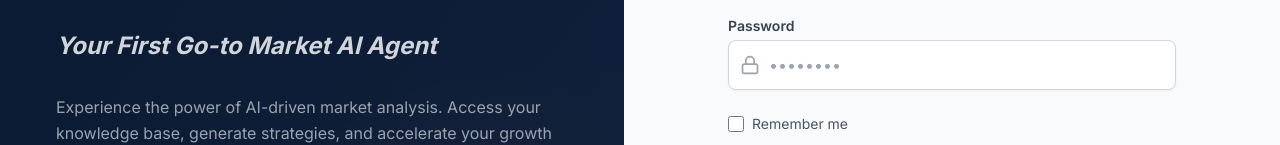
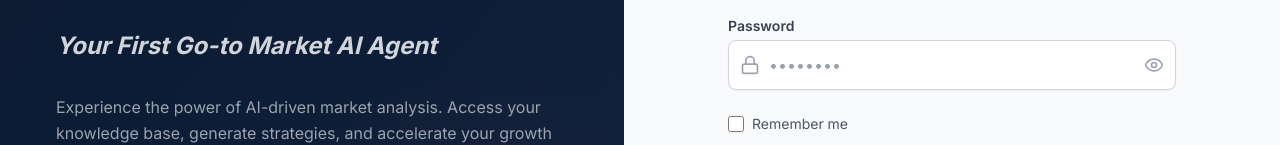
Before and after one commit to SyedAyan15/Zutomate-GTM-Rag, a Next.js app in the folder frontend/: page /login in a window 1280 px wide. Shown: the part 359-504 px from the top of the page. Built offline with nearby package versions, Linux system fonts and the light colour scheme; no server answers.

Commit message:
UI: Add password visibility toggle to Login and Signup pages

```diff
--- a/frontend/components/Auth/LoginForm.tsx
+++ b/frontend/components/Auth/LoginForm.tsx
@@ -3,11 +3,12 @@
 import { useState, useEffect } from 'react'
 import { createClient } from '@/lib/supabase/client'
 import { useRouter } from 'next/navigation'
-import { Mail, Lock, AlertCircle, Loader2 } from 'lucide-react'
+import { Mail, Lock, AlertCircle, Loader2, Eye, EyeOff } from 'lucide-react'
 
 export default function LoginForm() {
   const [email, setEmail] = useState('')
   const [password, setPassword] = useState('')
+  const [showPassword, setShowPassword] = useState(false)
   const [loading, setLoading] = useState(false)
   const [error, setError] = useState<string | null>(null)
   const [mounted, setMounted] = useState(false)
@@ -160,13 +161,24 @@
                   </div>
                   <input
                     id="password"
-                    type="password"
+                    type={showPassword ? "text" : "password"}
                     required
                     placeholder="••••••••"
                     value={password}
                     onChange={(e) => setPassword(e.target.value)}
-                    className="block w-full pl-10 pr-3 py-3 border border-gray-300 rounded-lg focus:ring-2 focus:ring-orange-500 focus:border-orange-500 transition-colors bg-white text-gray-900 placeholder-gray-400 shadow-sm"
+                    className="block w-full pl-10 pr-10 py-3 border border-gray-300 rounded-lg focus:ring-2 focus:ring-orange-500 focus:border-orange-500 transition-colors bg-white text-gray-900 placeholder-gray-400 shadow-sm"
                   />
+                  <button
+                    type="button"
+                    onClick={() => setShowPassword(!showPassword)}
+                    className="absolute inset-y-0 right-0 pr-3 flex items-center text-gray-400 hover:text-gray-600 focus:outline-none"
+                  >
+                    {showPassword ? (
+                      <EyeOff className="h-5 w-5" />
+                    ) : (
+                      <Eye className="h-5 w-5" />
+                    )}
+                  </button>
                 </div>
               </div>
             </div>
--- a/frontend/components/Auth/SignupForm.tsx
+++ b/frontend/components/Auth/SignupForm.tsx
@@ -3,11 +3,12 @@
 import { useState, useEffect } from 'react'
 import { createClient } from '@/lib/supabase/client'
 import { useRouter } from 'next/navigation'
-import { User, Mail, Lock, AlertCircle, Loader2 } from 'lucide-react'
+import { User, Mail, Lock, AlertCircle, Loader2, Eye, EyeOff } from 'lucide-react'
 
 export default function SignupForm() {
   const [email, setEmail] = useState('')
   const [password, setPassword] = useState('')
+  const [showPassword, setShowPassword] = useState(false)
   const [username, setUsername] = useState('')
   const [loading, setLoading] = useState(false)
   const [error, setError] = useState<string | null>(null)
@@ -175,14 +176,25 @@
                   </div>
                   <input
                     id="password"
-                    type="password"
+                    type={showPassword ? "text" : "password"}
                     required
                     minLength={6}
                     placeholder="••••••••"
                     value={password}
                     onChange={(e) => setPassword(e.target.value)}
-                    className="block w-full pl-10 pr-3 py-3 border border-gray-300 rounded-lg focus:ring-2 focus:ring-orange-500 focus:border-orange-500 transition-colors bg-white text-gray-900 placeholder-gray-400 shadow-sm"
+                    className="block w-full pl-10 pr-10 py-3 border border-gray-300 rounded-lg focus:ring-2 focus:ring-orange-500 focus:border-orange-500 transition-colors bg-white text-gray-900 placeholder-gray-400 shadow-sm"
                   />
+                  <button
+                    type="button"
+                    onClick={() => setShowPassword(!showPassword)}
+                    className="absolute inset-y-0 right-0 pr-3 flex items-center text-gray-400 hover:text-gray-600 focus:outline-none"
+                  >
+                    {showPassword ? (
+                      <EyeOff className="h-5 w-5" />
+                    ) : (
+                      <Eye className="h-5 w-5" />
+                    )}
+                  </button>
                 </div>
               </div>
             </div>
```
